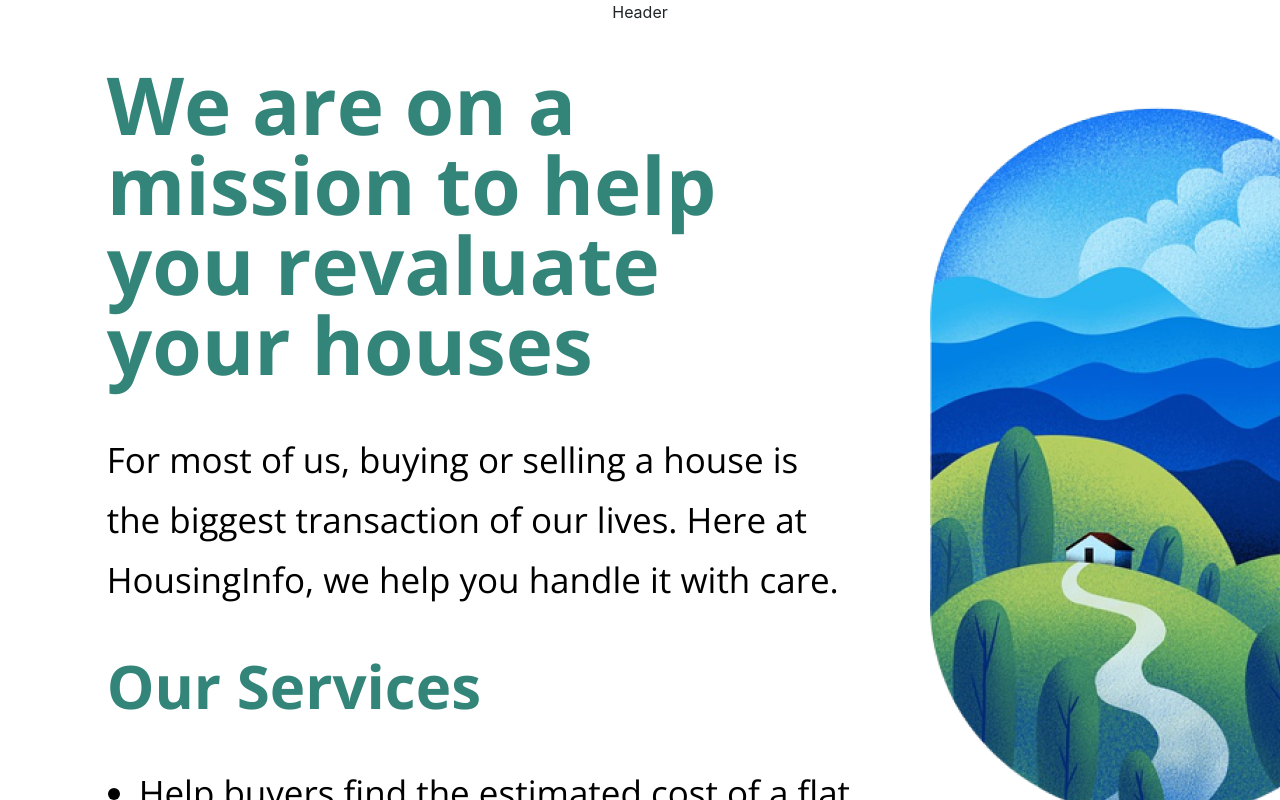
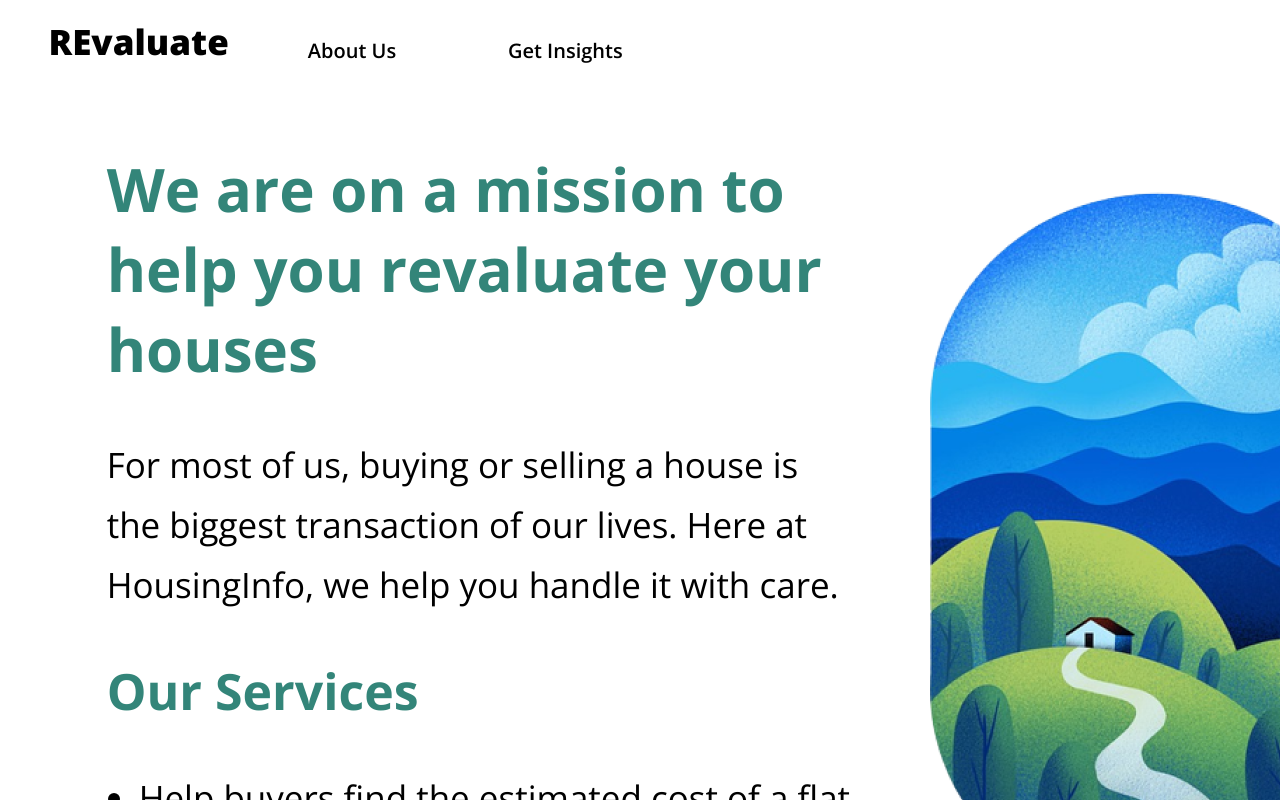
Before and after one commit to RishJohn14/HousingInfo, a React (Create React App) app in the folder revaluate_client/: page /about in a window 1280 px wide. Shown: the top 800 px of the page. Built offline with nearby package versions, Linux system fonts and the light colour scheme.

Commit message:
completed aboutpage

```diff
--- a/revaluate_client/src/screens/AboutPage/AboutPage.css
+++ b/revaluate_client/src/screens/AboutPage/AboutPage.css
@@ -4,17 +4,19 @@ li {
   padding-bottom: 30px;
 }
 
+.about-grid {
+  margin-top: 80px;
+}
+
 .aboutImg {
   width: fit-content;
 }
-.header {
-  margin-bottom: 40px;
-}
+
 .about-title {
   font-family: "Open Sans";
   font-style: normal;
   font-weight: 700;
-  font-size: 80px;
+  font-size: 60px;
   line-height: 80px;
 
   color: #338579;
@@ -33,7 +35,7 @@ li {
   font-family: "Open Sans";
   font-style: normal;
   font-weight: 700;
-  font-size: 60px;
+  font-size: 50px;
   line-height: 61px;
 
   color: #338579;
--- a/revaluate_client/src/screens/AboutPage/AboutPage.jsx
+++ b/revaluate_client/src/screens/AboutPage/AboutPage.jsx
@@ -1,13 +1,14 @@
 import React from 'react';
 import './AboutPage.css'
 import { Grid } from '@mui/material';
+import Header from '../../components/Header/Header';
 
 
 function AboutPage() {
     return (
         <div>
-            <div className='header'>Header</div>
-            <Grid container>
+            <Header/>
+            <Grid container className='about-grid'>
                 <Grid item xs={1}></Grid>
                 <Grid item xs={7}>
                     <p className='about-title'>We are on a mission to help you revaluate your houses</p>
```
